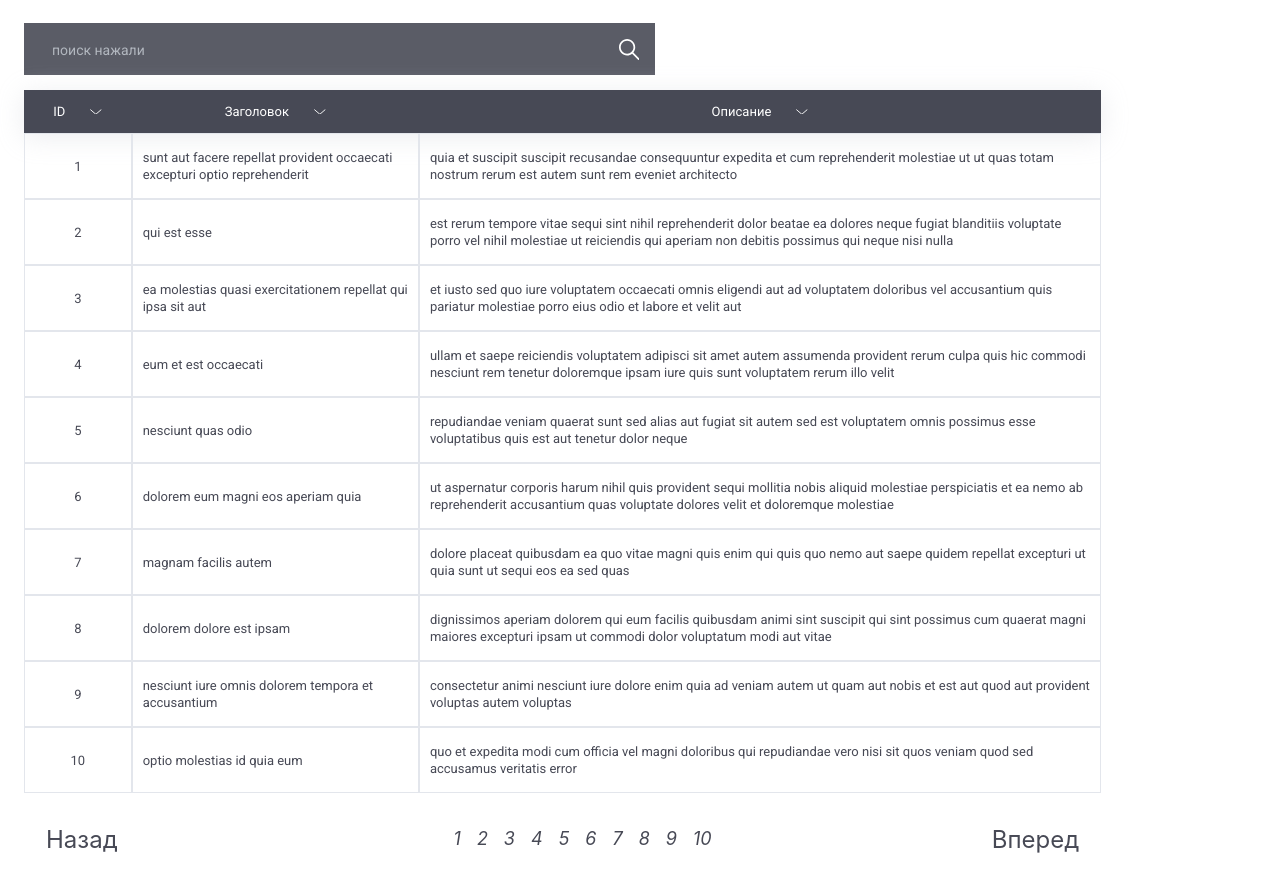
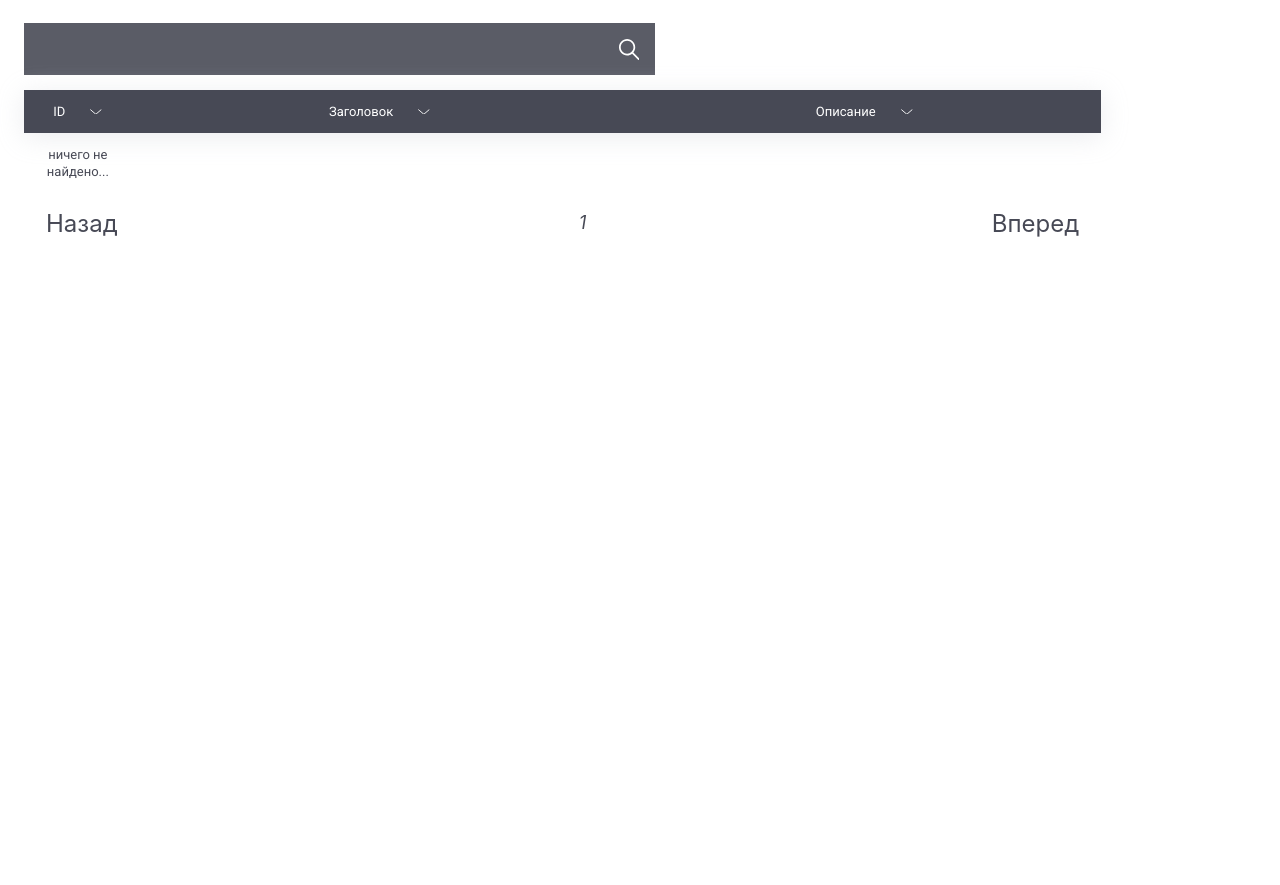
Before and after one commit to ElijahWolf1986/sectorb, a React (Create React App) app: page /1 in a window 1280 px wide. Both pictures are taken after typing "Sample" into the empty fields and a click on the button 628 px from the left and 49 px from the top of the page. After the commit the page ends 800 px from the top, so only its background shows below. Built offline with nearby package versions, Linux system fonts and the light colour scheme.

Commit message:
create: component 'Search' functional

```diff
--- a/package.json
+++ b/package.json
@@ -8,6 +8,7 @@
     "@testing-library/user-event": "^13.5.0",
     "react": "^18.2.0",
     "react-dom": "^18.2.0",
+    "react-router-dom": "^6.14.2",
     "react-scripts": "5.0.1",
     "web-vitals": "^2.1.4"
   },
--- a/src/components/App.js
+++ b/src/components/App.js
@@ -1,12 +1,36 @@
+import React from 'react';
 import styles from './App.module.css';
 import List from './list/List';
 import Search from './search/Search';
+import apiData from '../utils/data.json';
 
 function App() {
+  //Стейт для хранения данных таблицы
+  const [tableData, setTableData] = React.useState([]);
+
+  const handleSearch = (keyword) => {
+    const searchData = tableData.filter(
+      (a) => Object.values(a).toString().includes(keyword) === true
+    );
+    setTableData(searchData);
+  };
+
+  const handleEmptySearch = () => {
+    setTableData(apiData);
+  };
+
+  const handleSortColumn = (arr) => {
+    // const sortArr = arr.sort();
+    // setTableData(sortArr);
+  };
+
+  React.useEffect(() => {
+    setTableData(apiData);
+  }, []);
   return (
     <div className={styles.App}>
-      <Search />
-      <List />
+      <Search onSearch={handleSearch} onEmptySearch={handleEmptySearch} />
+      <List tableData={tableData} onSortColumn={handleSortColumn} />
     </div>
   );
 }
--- a/src/components/list/List.js
+++ b/src/components/list/List.js
@@ -2,13 +2,14 @@ import React from 'react';
 import styles from './List.module.css';
 import Table from '../table/Table';
 import ListMenu from '../listMenu/ListMenu';
-import data from '../../utils/data.json';
+// import data from '../../utils/data.json';
 
-const List = () => {
+const List = (props) => {
+  const { tableData, onSortColumn } = props;
   return (
     <section className={styles.list}>
-      <Table props={data} />
-      <ListMenu props={data} />
+      <Table props={tableData} onSortColumn={onSortColumn} />
+      <ListMenu props={tableData} />
     </section>
   );
 };
--- a/src/components/listMenu/ListMenu.module.css
+++ b/src/components/listMenu/ListMenu.module.css
@@ -1,6 +1,6 @@
 .list_menu {
     max-width: 1077px;
-    margin: 16px 0;
+    margin: 0;
     padding: 0;
     display: flex;
     justify-content: space-between;
@@ -22,7 +22,6 @@
 }
 
 .list_menu_nav {
-/* display: flex; */
 
 }
 
--- a/src/components/search/Search.js
+++ b/src/components/search/Search.js
@@ -14,13 +14,13 @@ const Search = (props) => {
   const handleSubmit = (evt) => {
     evt.preventDefault();
     if (!keyword) {
-      return setPlaceholder('Невозможно найти пустоту');
+      return props.onEmptySearch();
     }
     if (!handleValidationTextInputRequired(keyword)) {
       setKeyword('');
       return setPlaceholder('Слишком длинный запрос');
     }
-    setPlaceholder('поиск нажали');
+    props.onSearch(keyword);
     setKeyword('');
   };
 
--- a/src/components/table/Table.js
+++ b/src/components/table/Table.js
@@ -21,7 +21,10 @@ const Table = (data) => {
           <td className={styles.table_header_cell}>
             <div className={styles.table_header_container}>
               <p>ID</p>
-              <button className={styles.table_header_sortbutton} />
+              <button
+                className={styles.table_header_sortbutton}
+                onClick={data.onSortColumn}
+              />
             </div>
           </td>
           <td className={styles.table_header_cell}>
@@ -38,7 +41,7 @@ const Table = (data) => {
           </td>
         </tr>
         {tableData.length === 0 ? (
-          <p>data error</p>
+          <p>ничего не найдено...</p>
         ) : (
           tableData
             .map((item, id) => {
--- a/src/components/table/Table.module.css
+++ b/src/components/table/Table.module.css
@@ -52,7 +52,7 @@
 
 .table_cell {
     border: 1px solid #E3E6EC;
-    padding: 15px 10px;
+    padding: 10px 10px;
     text-align: left;
 }
 
--- a/src/utils/ValidationForm.js
+++ b/src/utils/ValidationForm.js
@@ -1,7 +1,7 @@
 //Здесь содержаться методы для валидации инпута поиска
 
 export const handleValidationTextInputRequired = (input) => {
-  if (input.length > 25 || !input.trim()) {
+  if (input.length > 195 || !input.trim()) {
     return false;
   } else {
     return true;
```
Also changed, not shown: 1 other file (tests, documents, lock files or other folders).
